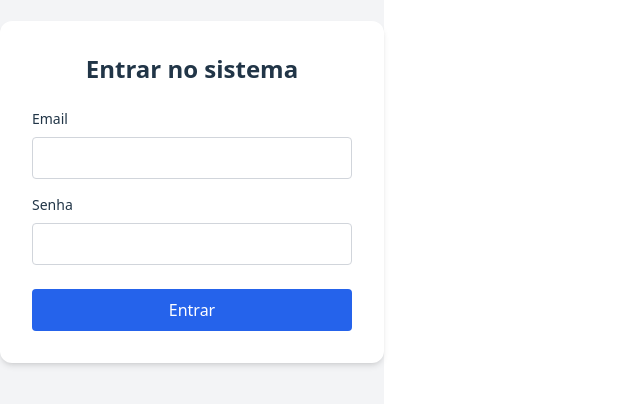
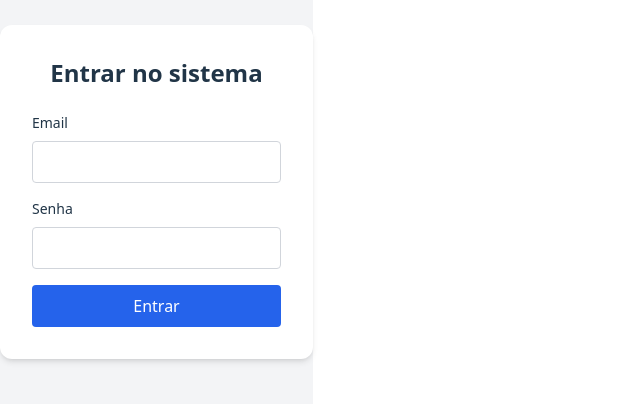
Before and after one commit to renancvitor/controle-verbas-frontend, a React (Vite) app: page / in a window 1280 px wide. Shown: the part 208-612 px from the top of the page, without its empty margins (0-640 px from the left). Built offline with nearby package versions, Linux system fonts and the light colour scheme; the HTML template or start-up script is replaced by a standard one.

Commit message:
refactor(projeto): melhora projeto adotando estrutura componentizada

```diff
--- /dev/null
+++ b/src/components/Button.tsx
@@ -0,0 +1,14 @@
+type ButtonProps = {
+    children: React.ReactNode;
+};
+
+export default function Button({ children }: ButtonProps) {
+    return (
+        <button
+            type="submit"
+            className="w-full bg-blue-600 text-white py-2 rounded hover:bg-blue-700"
+        >
+            {children}
+        </button>
+    );
+}
--- /dev/null
+++ b/src/components/Input.tsx
@@ -0,0 +1,21 @@
+type InputProps = {
+    label: string;
+    type: string;
+    value: string;
+    onChange: (e: React.ChangeEvent<HTMLInputElement>) => void;
+};
+
+export default function Input({ label, type, value, onChange }: InputProps) {
+    return (
+        <div className="mb-4">
+            <label className="block mb-2 text-sm font-medium">{label}</label>
+            <input
+                type={type}
+                value={value}
+                onChange={onChange}
+                className="w-full p-2 border border-gray-300 rounded"
+                required
+            />
+        </div>
+    );
+}
--- a/src/pages/Login.tsx
+++ b/src/pages/Login.tsx
@@ -1,7 +1,8 @@
 import { useState } from "react";
+import Input from "../components/Input";
+import Button from "../components/Button";
 
 export default function Login() {
-
     const [email, setEmail] = useState("");
     const [senha, setSenha] = useState("");
 
@@ -22,11 +23,8 @@ export default function Login() {
             }
 
             const data = await response.json();
-            const token = data.token;
-
-            localStorage.setItem("token", token);
+            localStorage.setItem("token", data.token);
             alert("Login realizado com sucesso!");
-
         } catch (error) {
             console.error("Erro ao fazer login:", error);
             alert("Erro ao fazer login. Verifique o console.");
@@ -41,30 +39,19 @@ export default function Login() {
             >
                 <h2 className="text-2xl font-bold mb-6 text-center">Entrar no sistema</h2>
 
-                <label className="block mb-2 text-sm font-medium">Email</label>
-                <input
+                <Input
+                    label="Email"
                     type="email"
-                    className="w-full p-2 border border-gray-300 rounded mb-4"
                     value={email}
                     onChange={(e) => setEmail(e.target.value)}
-                    required
                 />
-
-                <label className="block mb-2 text-sm font-medium">Senha</label>
-                <input
+                <Input
+                    label="Senha"
                     type="password"
-                    className="w-full p-2 border border-gray-300 rounded mb-6"
                     value={senha}
                     onChange={(e) => setSenha(e.target.value)}
-                    required
                 />
-
-                <button
-                    type="submit"
-                    className="w-full bg-blue-600 text-white py-2 rounded hover:bg-blue-700"
-                >
-                    Entrar
-                </button>
+                <Button>Entrar</Button>
             </form>
         </div>
     );
```
